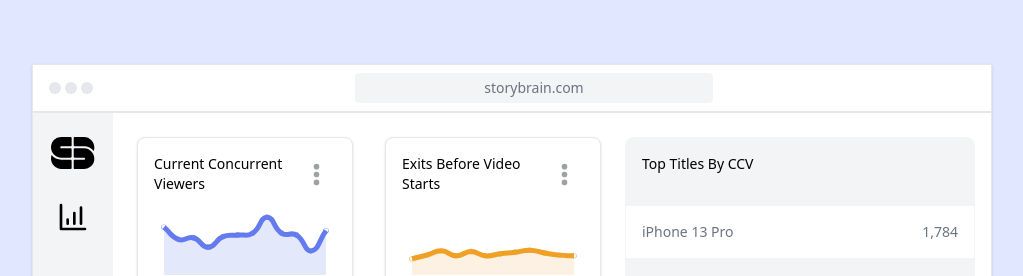
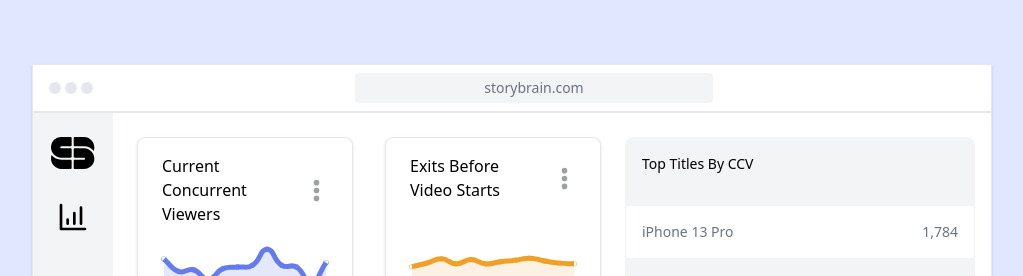
Before and after one commit to sidharth-n/ReactJS-lab, a React (Create React App) app in the folder storybrain-dashboard/: page / in a window 1280 px wide. Shown: the top 276 px of the page, without its empty margins (128-1151 px from the left). Built offline with nearby package versions, Linux system fonts and the light colour scheme.

Commit message:
graph-card head padding change

```diff
--- a/storybrain-dashboard/src/App.js
+++ b/storybrain-dashboard/src/App.js
@@ -115,8 +115,8 @@ function App() {
           </div>
           <div className="graph-map grid grid-cols-2 gap-8 p-6 flex-1 w-full">
             <div class="graph-card-1 flex flex-col rounded-lg border border-gray-200 bg-white shadow pb-4">
-              <div class="flex items-center justify-between px-4 pt-4">
-                <div class="text-sm">Current Concurrent Viewers</div>
+              <div class="flex items-center justify-between px-4 pt-4 pl-6">
+                <div class="text-base">Current Concurrent Viewers</div>
 
                 <button
                   id="dropdownButton"
@@ -178,8 +178,8 @@ function App() {
               </div>
             </div>
             <div class="graph-card-2 rounded-lg border border-gray-200 bg-white shadow pb-4">
-              <div class="flex items-center justify-between px-4 pt-4">
-                <div class="text-sm">Exits Before Video Starts</div>
+              <div class="flex items-center justify-between px-4 pt-4 pl-6">
+                <div class="text-base">Exits Before Video Starts</div>
 
                 <button
                   id="dropdownButton"
```
